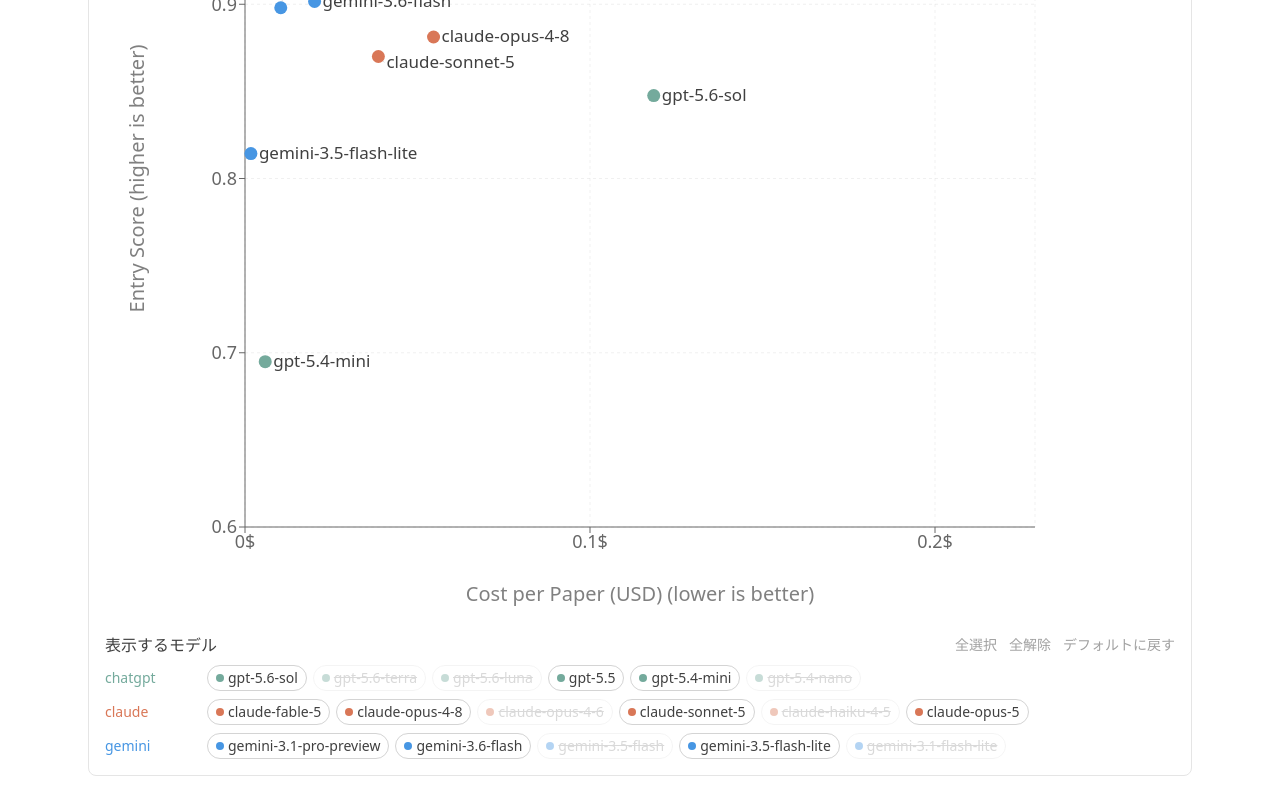
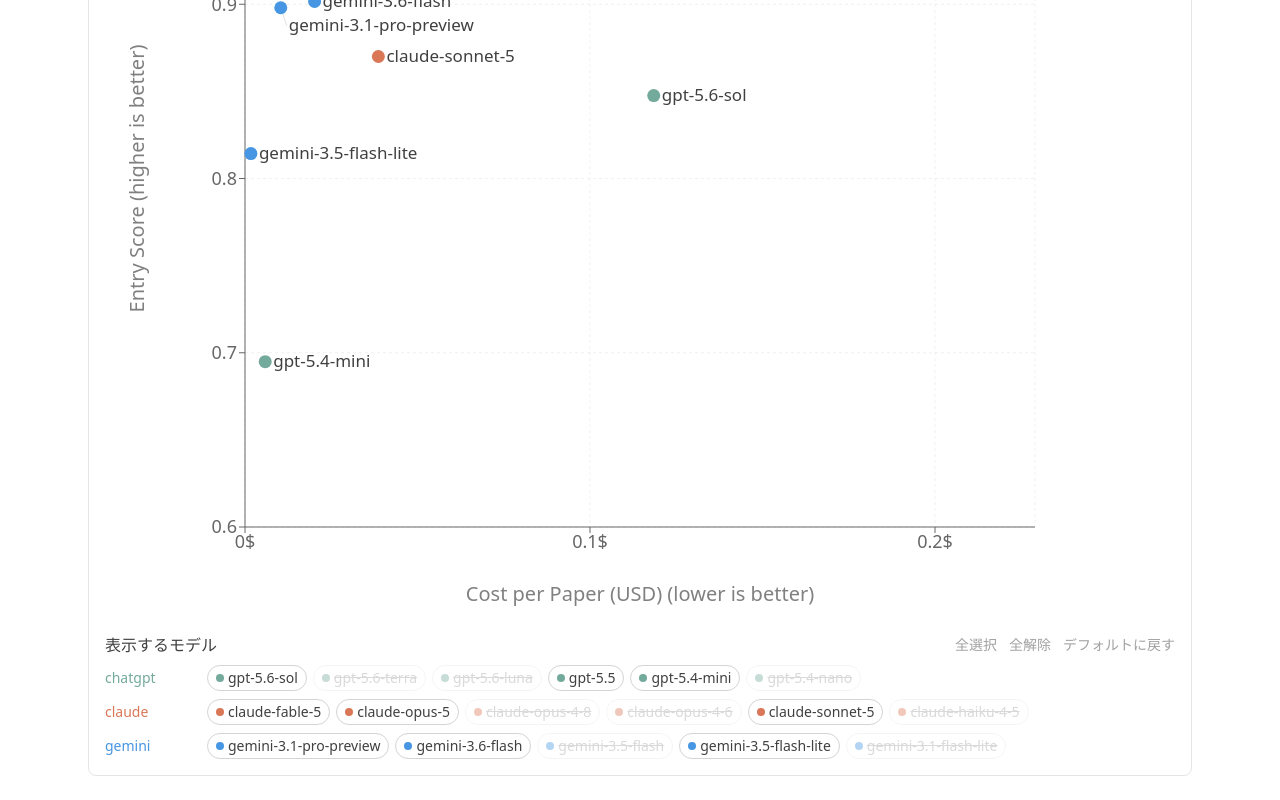
Before and after one commit to otanitakeru/SHQR-bench, a React (Vite) app: page / in a window 1280 px wide. Shown: the part 423-1223 px from the top of the page. Built offline with nearby package versions, Linux system fonts and the light colour scheme.

Commit message:
fix: 軽微な修正

```diff
--- a/src/components/ScoreScatterChart.tsx
+++ b/src/components/ScoreScatterChart.tsx
@@ -38,6 +38,7 @@
   "gpt-5.4-mini",
   "gpt-5.4-nano",
   "claude-fable-5",
+  "claude-opus-5",
   "claude-opus-4-8",
   "claude-opus-4-6",
   "claude-sonnet-5",
@@ -53,6 +54,7 @@
   "gpt-5.6-terra",
   "gpt-5.6-luna",
   "gpt-5.4-nano",
+  "claude-opus-4-8",
   "claude-opus-4-6",
   "claude-haiku-4-5",
   "gemini-3.5-flash",
@@ -181,7 +183,8 @@
           const bottom = top + estHeight;
           const box = { left, right, top, bottom };
           const overlapsLabels = placed.some((b) => intersects(box, b));
-          const overlapsDots = avoidDots && otherDots.some((b) => intersects(box, b));
+          const overlapsDots =
+            avoidDots && otherDots.some((b) => intersects(box, b));
           if (!overlapsLabels && !overlapsDots) return centerY - cy;
         }
       }
```
Also changed, not shown: public/data/comparison.csv.
